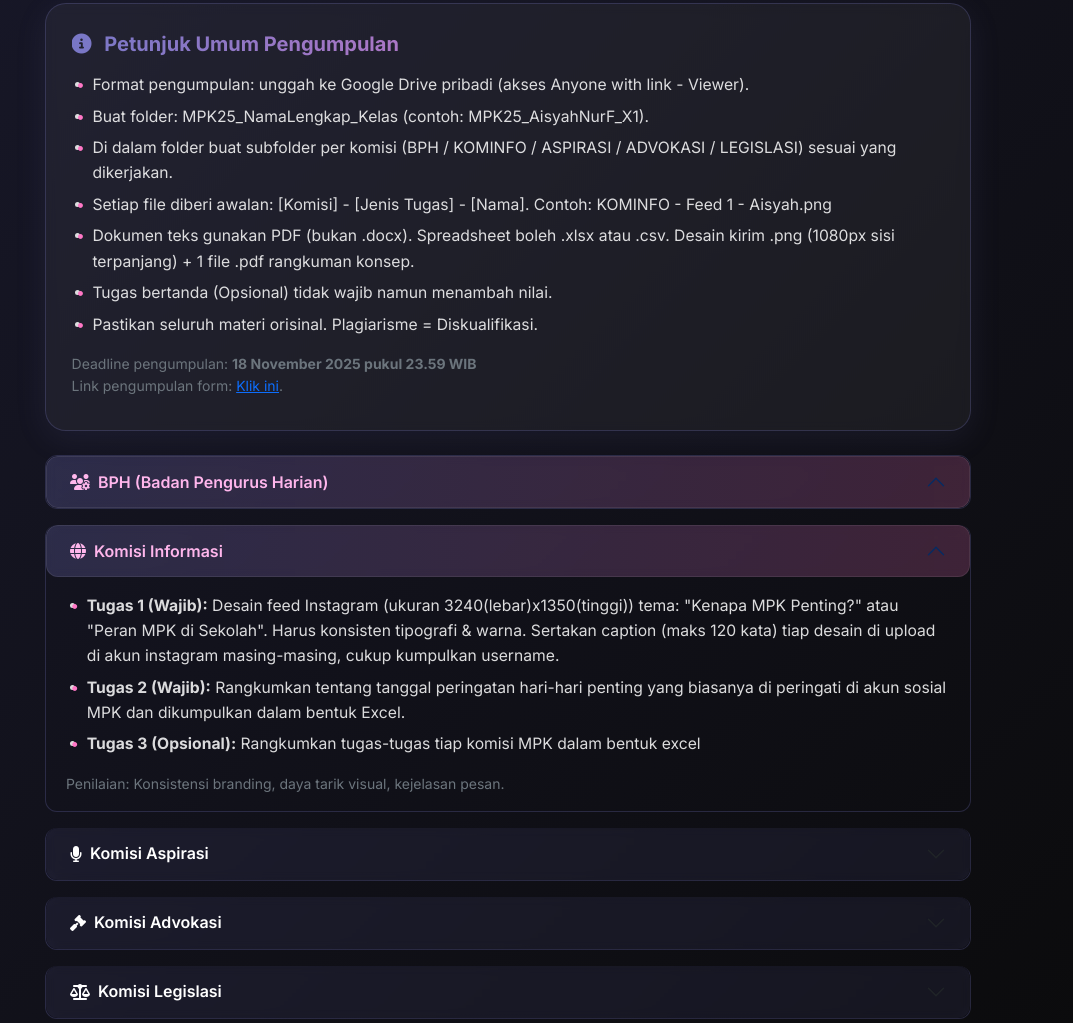
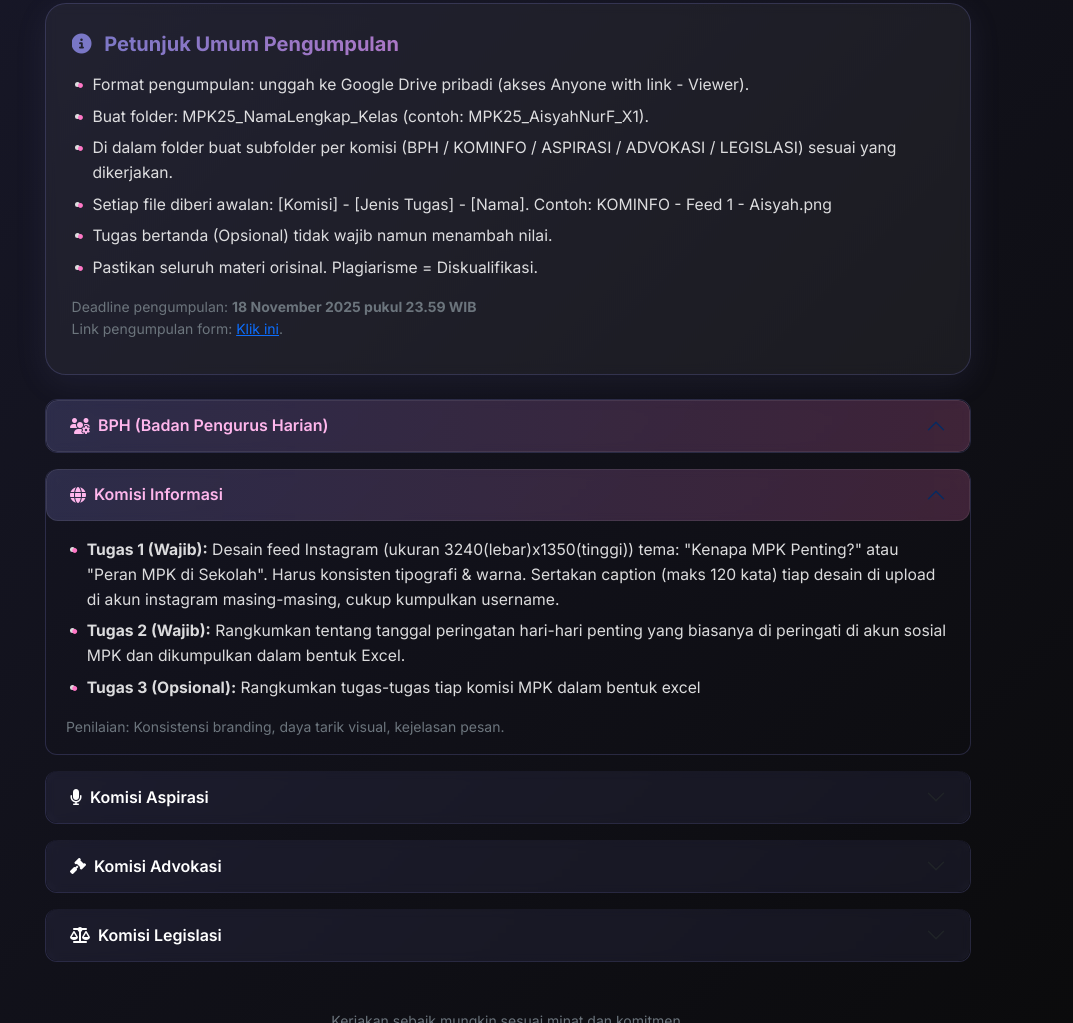
Before and after one commit to Alityqahar/MPKICOKI, a plain HTML site: page index.html in a window 1280 px wide. Shown: the part 3799-4822 px from the top of the page, without its empty margins (132-1205 px from the left). Drawn offline with nearby package versions, Linux system fonts and the light colour scheme; files whose address does not match are found by name.

Commit message:
Update index.html

```diff
--- a/index.html
+++ b/index.html
@@ -1604,7 +1604,6 @@
                             <li>Buat folder: MPK25_NamaLengkap_Kelas (contoh: MPK25_AisyahNurF_X1).</li>
                             <li>Di dalam folder buat subfolder per komisi (BPH / KOMINFO / ASPIRASI / ADVOKASI / LEGISLASI) sesuai yang dikerjakan.</li>
                             <li>Setiap file diberi awalan: [Komisi] - [Jenis Tugas] - [Nama]. Contoh: KOMINFO - Feed 1 - Aisyah.png</li>
-                            <li>Dokumen teks gunakan PDF (bukan .docx). Spreadsheet boleh .xlsx atau .csv. Desain kirim .png (1080px sisi terpanjang) + 1 file .pdf rangkuman konsep.</li>
                             <li>Tugas bertanda (Opsional) tidak wajib namun menambah nilai.</li>
                             <li>Pastikan seluruh materi orisinal. Plagiarisme = Diskualifikasi.</li>
                         </ul>
```
